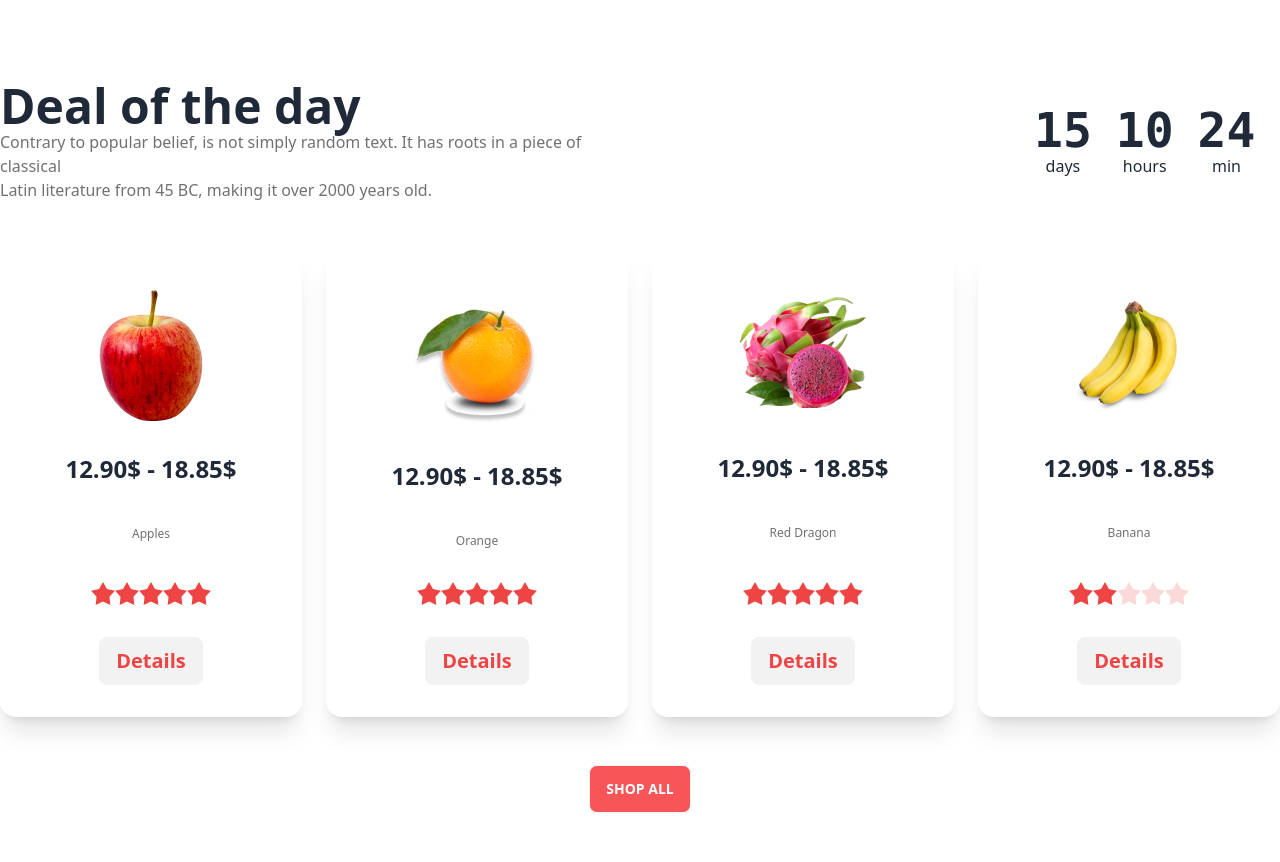
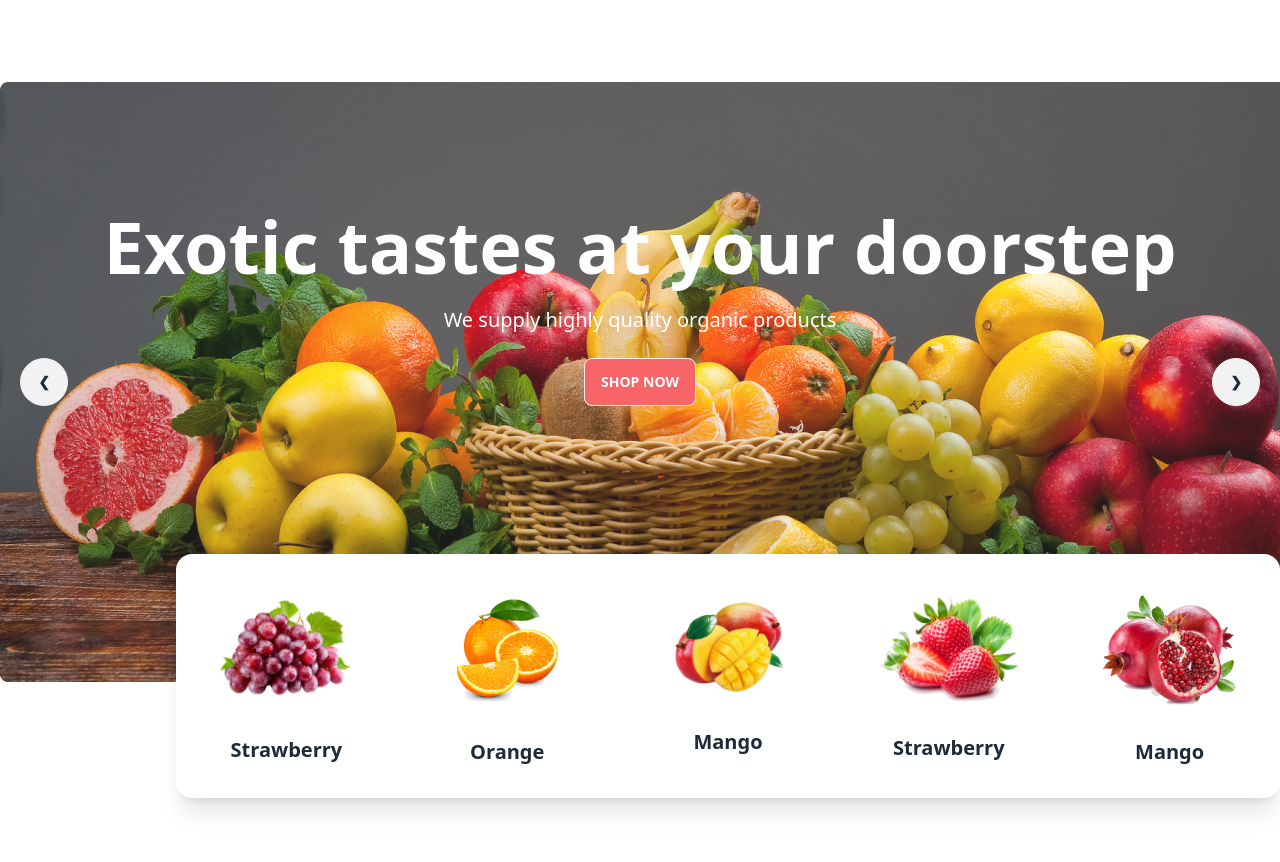
Before and after one commit to Shariar2006/My-third-assignment, a plain HTML site: page index.html in a window 1280 px wide. Shown: the part 90-952 px from the top of the page. Drawn offline with nearby package versions, Linux system fonts and the light colour scheme; grey boxes are pictures that could not be loaded.

Commit message:
added banner section

```diff
--- a/index.html
+++ b/index.html
@@ -85,9 +85,108 @@
             </div>
         </nav>
 
+        <section class="my-24">
+            <div class="carousel w-full h-[190px] md:h-[600px]">
+                <div id="slide1" class="carousel-item relative w-full">
+                    <div
+                        class="bg-[url(./images/banner1.png)] w-full h-[190px] md:h-[600px] bg-cover opacity-90 text-center">
+                        <h2 class="text-2xl md:text-7xl text-white font-bold mt-6 md:mt-32">Exotic tastes at your doorstep</h2>
+                        <p class="text-sm md:text-xl text-white font-medium my-4 md:my-6">We supply highly quality organic products</p>
+                        <button class="btn bg-comon-bg text-white">Shop Now</button>
+                    </div>
+                    <div class="absolute flex justify-between transform -translate-y-1/2 left-5 right-5 top-1/2">
+                        <a href="#slide4" class="btn btn-circle">❮</a>
+                        <a href="#slide2" class="btn btn-circle">❯</a>
+                    </div>
+                </div>
+                <div id="slide2" class="carousel-item relative w-full">
+                    <div
+                        class="bg-[url(./images/banner2.png)] w-full h-[190px] md:h-[600px] bg-cover opacity-90 text-center">
+                        <h2 class="text-2xl md:text-7xl text-gray-100 font-bold mt-6 md:mt-32">Exotic tastes at your doorstep</h2>
+                        <p class="text-sm md:text-xl text-gray-400 font-medium my-4 md:my-6">We supply highly quality organic products</p>
+                        <button class="btn bg-comon-bg text-white">Shop Now</button>
+                    </div>
+                    <div class="absolute flex justify-between transform -translate-y-1/2 left-5 right-5 top-1/2">
+                        <a href="#slide1" class="btn btn-circle">❮</a>
+                        <a href="#slide3" class="btn btn-circle">❯</a>
+                    </div>
+                </div>
+                <div id="slide3" class="carousel-item relative w-full">
+                    <div
+                        class="bg-[url(./images/banner3.png)] w-full h-[190px] md:h-[600px] bg-cover opacity-90 text-center">
+                        <h2 class="text-2xl md:text-7xl text-gray-400 font-bold mt-6 md:mt-32">Exotic tastes at your doorstep</h2>
+                        <p class="text-sm md:text-xl text-gray-500 font-medium my-4 md:my-6">We supply highly quality organic products</p>
+                        <button class="btn bg-comon-bg text-white">Shop Now</button>
+                    </div>
+                    <div class="absolute flex justify-between transform -translate-y-1/2 left-5 right-5 top-1/2">
+                        <a href="#slide2" class="btn btn-circle">❮</a>
+                        <a href="#slide4" class="btn btn-circle">❯</a>
+                    </div>
+                </div>
+                <div id="slide4" class="carousel-item relative w-full">
+                    <div
+                        class="bg-[url(./images/banner4.png)] w-full h-[190px] md:h-[600px] bg-cover opacity-90 text-center">
+                        <h2 class="text-2xl md:text-7xl text-yellow-200 font-bold mt-6 md:mt-32">Exotic tastes at your doorstep</h2>
+                        <p class="text-sm md:text-xl text-yellow-200 font-medium my-4 md:my-6">We supply highly quality organic products</p>
+                        <button class="btn bg-comon-bg text-white">Shop Now</button>
+                    </div>
+                    <div class="absolute flex justify-between transform -translate-y-1/2 left-5 right-5 top-1/2">
+                        <a href="#slide3" class="btn btn-circle">❮</a>
+                        <a href="#slide1" class="btn btn-circle">❯</a>
+                    </div>
+                </div>
+            </div>
+
+            <div class="absolute ml-44 -mt-32 hidden lg:flex">
+                <div class="card bg-base-100 shadow-xl grid grid-cols-5">
+                    <div>
+                        <figure class="px-10 pt-10">
+                            <img src="images/fruit1.png" alt="Shoes" class="rounded-xl" />
+                        </figure>
+                        <div class="card-body items-center text-center">
+                            <h2 class="card-title">Strawberry</h2>
+                        </div>
+                    </div>
+                    <div>
+                        <figure class="px-10 pt-10">
+                            <img src="images/fruit2.png" alt="Shoes" class="rounded-xl" />
+                        </figure>
+                        <div class="card-body items-center text-center">
+                            <h2 class="card-title">Orange</h2>
+                        </div>
+                    </div>
+                    <div>
+                        <figure class="px-10 pt-10">
+                            <img src="images/fruit3.png" alt="Shoes" class="rounded-xl" />
+                        </figure>
+                        <div class="card-body items-center text-center">
+                            <h2 class="card-title">Mango</h2>
+                        </div>
+                    </div>
+                    <div>
+                        <figure class="px-10 pt-10">
+                            <img src="images/fruit4.png" alt="Shoes" class="rounded-xl" />
+                        </figure>
+                        <div class="card-body items-center text-center">
+                            <h2 class="card-title">Strawberry</h2>
+                        </div>
+                    </div>
+                    <div>
+                        <figure class="px-10 pt-10">
+                            <img src="images/fruit5.png" alt="Shoes" class="rounded-xl" />
+                        </figure>
+                        <div class="card-body items-center text-center">
+                            <h2 class="card-title">Mango</h2>
+                        </div>
+                    </div>
+
+                </div>
+            </div>
+        </section>
+
     </header>
     <main class="container mx-auto">
-        <section class="my-24 ">
+        <section class="my-48 ">
             <div class="grid  grid-cols-1 gap-5 md:grid-cols-2 text-center md:text-left">
                 <div>
                     <h2 class="text-5xl text-font-lato font-bold">Deal of the day</h2>
@@ -407,7 +506,6 @@
                             </div>
                         </div>
                         <img src="images/whychoose1.png" class="w-auto rounded-lg shadow-2xl" />
-
                         <div class="grid grid-rows-1 md:grid-rows-3 text-left lg:text-right ml-0 lg:ml-12">
                             <div class="flex gap-3 flex-row-reverse lg:flex-row">
                                 <div>
```
